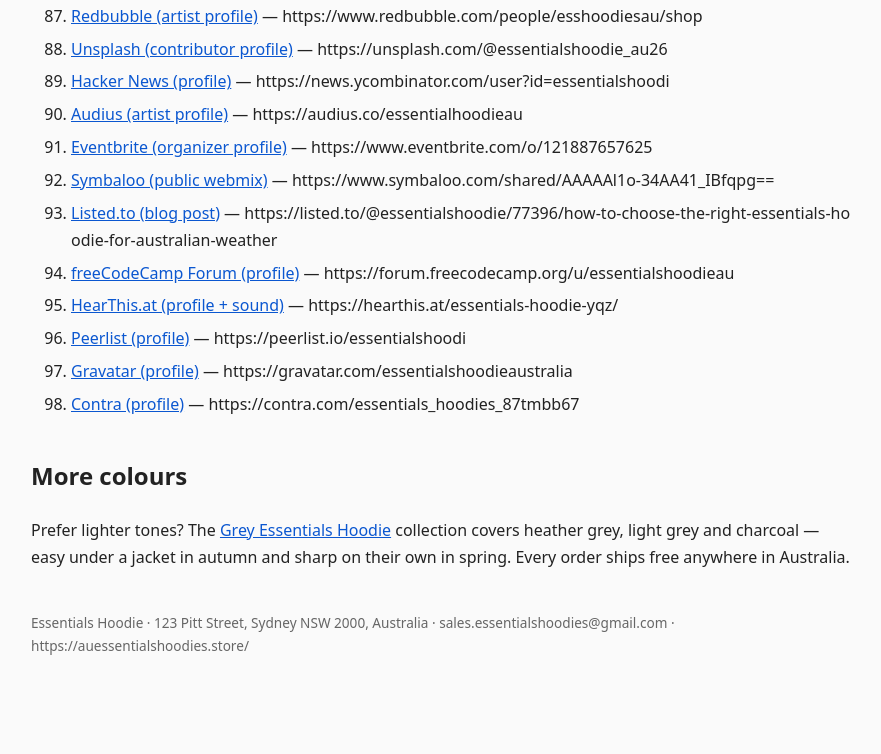
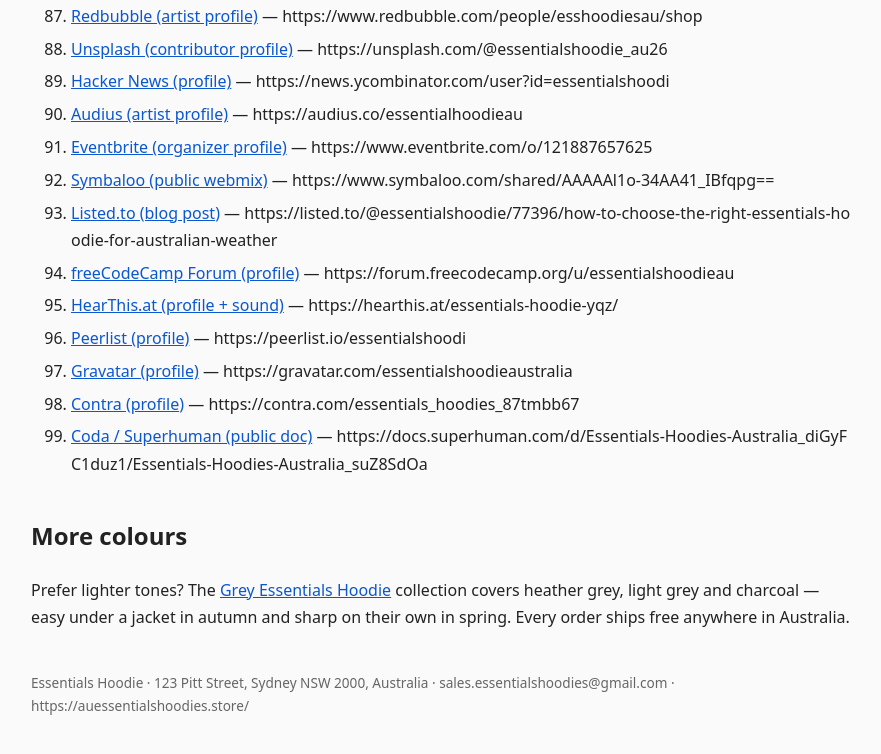
Before and after one commit to essentialshoodiesaustralia/essentials-hoodie-official-profiles, a plain HTML site: page index.html in a window 1280 px wide. Shown: the part 3818-4572 px from the top of the page, without its empty margins (199-1080 px from the left). Before the commit the page ends 4536 px from the top, so only its background shows below. Drawn offline with Linux system fonts and the light colour scheme.

Commit message:
Add files via upload

```diff
--- a/index.html
+++ b/index.html
@@ -121,6 +121,7 @@
       <li><a href="https://peerlist.io/essentialshoodi" rel="noopener">Peerlist (profile)</a> — https://peerlist.io/essentialshoodi</li>
       <li><a href="https://gravatar.com/essentialshoodieaustralia" rel="noopener">Gravatar (profile)</a> — https://gravatar.com/essentialshoodieaustralia</li>
       <li><a href="https://contra.com/essentials_hoodies_87tmbb67" rel="noopener">Contra (profile)</a> — https://contra.com/essentials_hoodies_87tmbb67</li>
+      <li><a href="https://docs.superhuman.com/d/Essentials-Hoodies-Australia_diGyFC1duz1/Essentials-Hoodies-Australia_suZ8SdOa" rel="noopener">Coda / Superhuman (public doc)</a> — https://docs.superhuman.com/d/Essentials-Hoodies-Australia_diGyFC1duz1/Essentials-Hoodies-Australia_suZ8SdOa</li>
 </ol>
 <h2>More colours</h2>
 <p>Prefer lighter tones? The <a href="https://auessentialshoodies.store/grey-essentials-hoodie/">Grey Essentials Hoodie</a> collection covers heather grey, light grey and charcoal — easy under a jacket in autumn and sharp on their own in spring. Every order ships free anywhere in Australia.</p>
```
